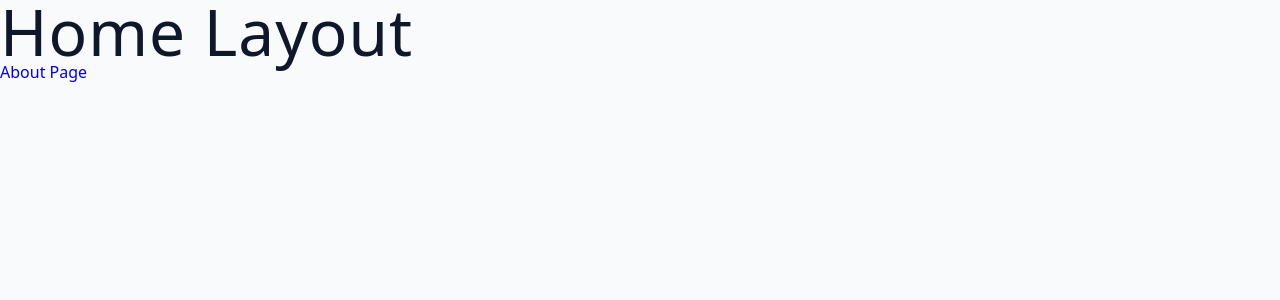
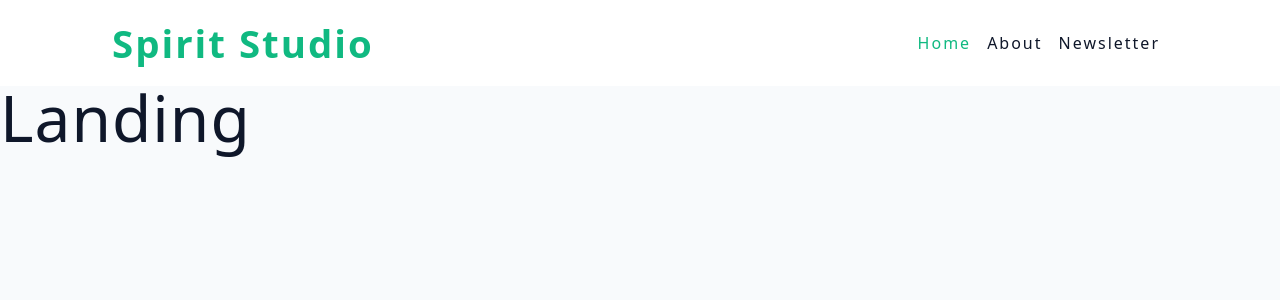
Before and after one commit to aniketdebnath/spirit-studio, a React (Vite) app: page / in a window 1280 px wide. Shown: the top 300 px of the page. Built offline with nearby package versions, Linux system fonts and the light colour scheme.

Commit message:
landing page

```diff
--- a/src/App.jsx
+++ b/src/App.jsx
@@ -15,7 +15,7 @@
       element: <HomeLayout />,
       children: [
         {
-          path: "landing",
+          index: true,
           element: <Landing />,
         },
         {
--- a/src/assets/wrappers/Navbar.js
+++ b/src/assets/wrappers/Navbar.js
@@ -1,4 +1,4 @@
-import styled from 'styled-components';
+import styled from "styled-components";
 
 const Wrapper = styled.nav`
   background: var(--white);
--- /dev/null
+++ b/src/components/Navbar.jsx
@@ -0,0 +1,24 @@
+import { NavLink } from "react-router-dom";
+import Wrapper from "../assets/wrappers/Navbar";
+const Navbar = () => {
+  return (
+    <Wrapper>
+      <div className="nav-center">
+        <span className="logo">Spirit Studio</span>
+        <div className="nav-links">
+          <NavLink to="/" className="nav-link">
+            Home
+          </NavLink>
+          <NavLink to="/about" className="nav-link">
+            About
+          </NavLink>
+          <NavLink to="/newsletter" className="nav-link">
+            Newsletter
+          </NavLink>
+        </div>
+      </div>
+    </Wrapper>
+  );
+};
+
+export default Navbar;
--- a/src/pages/About.jsx
+++ b/src/pages/About.jsx
@@ -1,9 +1,7 @@
-import { Link } from "react-router-dom";
 const About = () => {
   return (
     <div>
       <h1>About</h1>
-      <Link to="/">Home Page</Link>
     </div>
   );
 };
--- a/src/pages/HomeLayout.jsx
+++ b/src/pages/HomeLayout.jsx
@@ -1,10 +1,12 @@
-import { Link } from "react-router-dom";
+import { Outlet } from "react-router-dom";
+import Navbar from "../components/Navbar";
+
 const HomeLayout = () => {
   return (
-    <div>
-      <h1>Home Layout</h1>
-      <Link to="/about">About Page</Link>
-    </div>
+    <>
+      <Navbar />
+      <Outlet />
+    </>
   );
 };
 export default HomeLayout;
```
